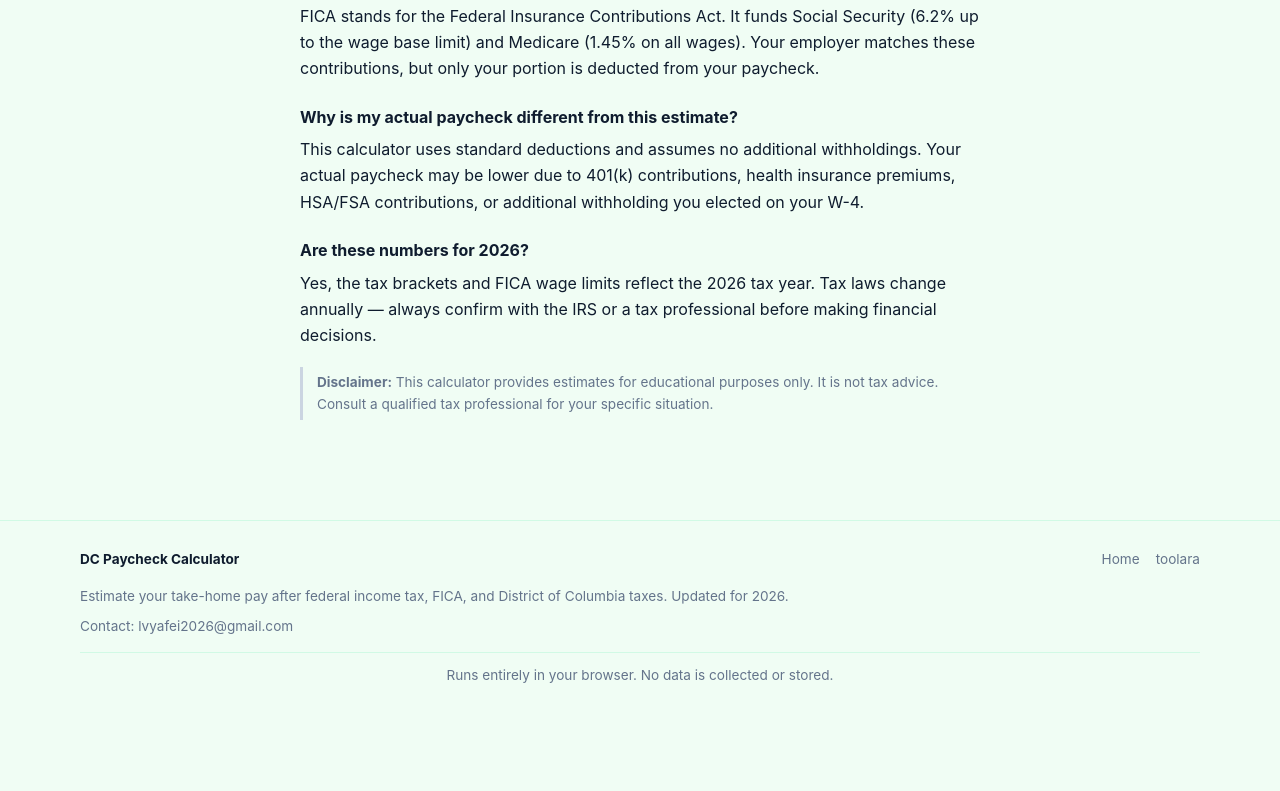
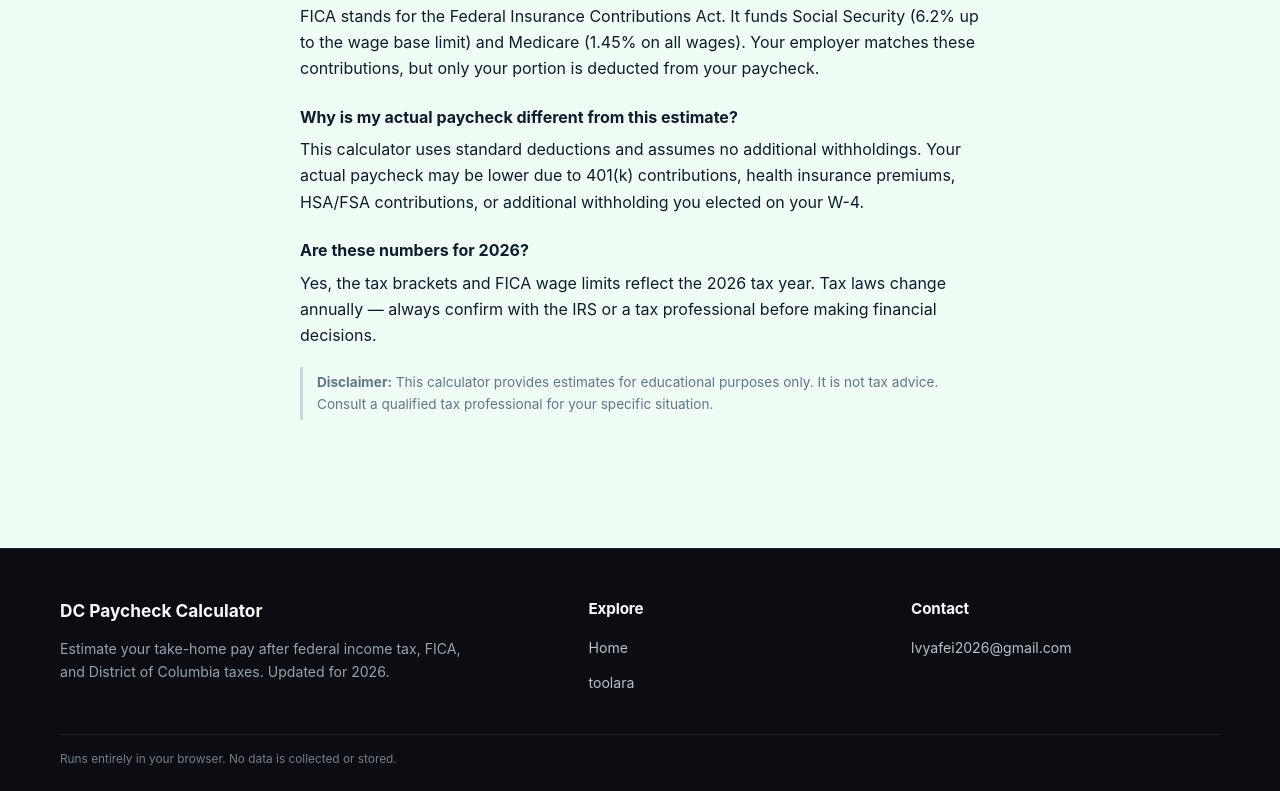
Before and after one commit to lvyafei2026-coder/dc-paycheck-calculator, a plain HTML site: page index.html in a window 1280 px wide. Shown: the part 2341-3132 px from the top of the page. Before the commit the page ends 3064 px from the top, so only its background shows below. Drawn offline with Linux system fonts and the light colour scheme.

Commit message:
Use three-column site footers

```diff
--- a/css/style.css
+++ b/css/style.css
@@ -130,15 +130,17 @@ tr:last-child td { border-bottom: none; }
   .row { flex-direction: column; gap: 0; }
   .net-pay { font-size: 2.2rem; }
 }
-.site-footer { margin-top: 36px; padding: 28px 20px 36px; border-top: 1px solid var(--border, rgba(100,116,139,0.25)); color: var(--muted, #64748b); font-size: 0.85rem; line-height: 1.6; }
-.site-footer-inner { max-width: 1120px; margin: 0 auto; }
-.site-footer-details { text-align: left; }
-.site-footer-top { display: flex; align-items: center; justify-content: space-between; gap: 16px; flex-wrap: wrap; }
-.site-footer-brand { color: var(--text, #0f1c2e); font-weight: 700; text-decoration: none; }
-.site-footer-nav { display: flex; align-items: center; gap: 16px; flex-wrap: wrap; }
-.site-footer a { color: inherit; text-decoration: none; }
-.site-footer a:hover { color: var(--accent, #2563eb); text-decoration: underline; }
-.site-footer-description { max-width: 760px; margin: 16px 0 8px; }
-.site-footer-contact { margin: 8px 0; }
-.site-footer-privacy { margin: 14px 0 0; padding-top: 12px; border-top: 1px solid var(--border, rgba(100,116,139,0.25)); }
-@media (max-width: 560px) { .site-footer-top { align-items: flex-start; flex-direction: column; gap: 10px; } .site-footer-nav { gap: 12px; } }
+.site-footer { margin-top: 64px !important; padding: 48px 24px 22px !important; background: #0b0d12 !important; border-top: 1px solid rgba(255,255,255,0.08) !important; color: #a6adbb !important; text-align: left !important; font-size: 0.88rem !important; line-height: 1.6; }
+.site-footer-inner { max-width: 1160px; margin: 0 auto; }
+.site-footer-grid { display: grid; grid-template-columns: minmax(0, 1.4fr) minmax(150px, 0.8fr) minmax(200px, 0.9fr); gap: 48px; }
+.site-footer-column { min-width: 0; }
+.site-footer-brand { display: inline-block; color: #f8fafc !important; font-size: 1.08rem; font-weight: 700; text-decoration: none; }
+.site-footer-heading { margin: 0 0 16px !important; color: #f8fafc; font-size: 0.95rem; font-weight: 650; }
+.site-footer-description { max-width: 420px; margin: 14px 0 0 !important; color: #98a1af; }
+.site-footer-nav { display: grid; justify-items: start; gap: 10px; }
+.site-footer a { color: #b9c0cb !important; text-decoration: none; }
+.site-footer a:hover { color: #fff !important; text-decoration: underline; }
+.site-footer-contact { margin: 0 !important; color: #b9c0cb; overflow-wrap: anywhere; }
+.site-footer-bottom { margin-top: 40px; padding-top: 16px; border-top: 1px solid rgba(255,255,255,0.1); color: #747d8a; font-size: 0.74rem; line-height: 1.5; }
+.site-footer-bottom p { margin: 0; }
+@media (max-width: 720px) { .site-footer { padding: 36px 20px 20px !important; } .site-footer-grid { grid-template-columns: 1fr; gap: 28px; } .site-footer-bottom { margin-top: 28px; } } .site-footer-nav { gap: 12px; } }
--- a/index.html
+++ b/index.html
@@ -186,14 +186,16 @@
 </main>
 
 <footer class="footer site-footer">
-<div class="site-footer-inner"><div class="site-footer-details">
-<div class="site-footer-top">
-<span class="site-footer-brand" data-i18n="title">DC Paycheck Calculator</span>
-<nav class="site-footer-nav" aria-label="Quick navigation"><a href="/">Home</a><a href="https://toolara.dev/">toolara</a></nav>
+<div class="site-footer-inner">
+<div class="site-footer-grid">
+<section class="site-footer-column">
+<a class="site-footer-brand" href="/"><span class="site-footer-brand" data-i18n="title">DC Paycheck Calculator</span></a>
+<p class="site-footer-description" data-i18n="subtitle">Estimate your take-home pay after federal income tax, FICA, and District of Columbia taxes. Updated for 2026.</p>
+</section>
+<section class="site-footer-column"><h2 class="site-footer-heading">Explore</h2><nav class="site-footer-nav" aria-label="Quick navigation"><a href="/" data-i18n="navHome">Home</a><a href="https://toolara.dev/">toolara</a></nav></section>
+<section class="site-footer-column"><h2 class="site-footer-heading">Contact</h2><a href="mailto:lvyafei2026@gmail.com">lvyafei2026@gmail.com</a></section>
 </div>
-<p class="site-footer-description" data-i18n="subtitle">Estimate your take-home pay after federal income tax, FICA, and District of Columbia taxes. Updated for 2026.</p>
-<p class="site-footer-contact"><span>Contact:</span> <a href="mailto:lvyafei2026@gmail.com">lvyafei2026@gmail.com</a></p>
-</div><p class="site-footer-privacy" data-i18n="footer">Runs entirely in your browser. No data is collected or stored.</p>
+<div class="site-footer-bottom"><p class="site-footer-privacy" data-i18n="footer">Runs entirely in your browser. No data is collected or stored.</p></div>
 </div>
 </footer>
 
```
Also changed, not shown: de/index.html (+9 -7 lines), es/index.html (+9 -7 lines), ja/index.html (+9 -7 lines), ko/index.html (+9 -7 lines), ru/index.html (+9 -7 lines), zh-tw/index.html (+9 -7 lines), zh/index.html (+9 -7 lines).
